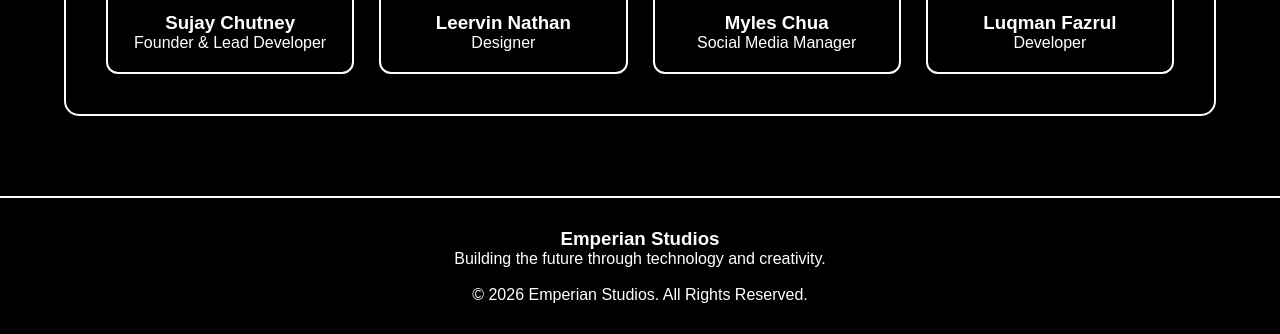
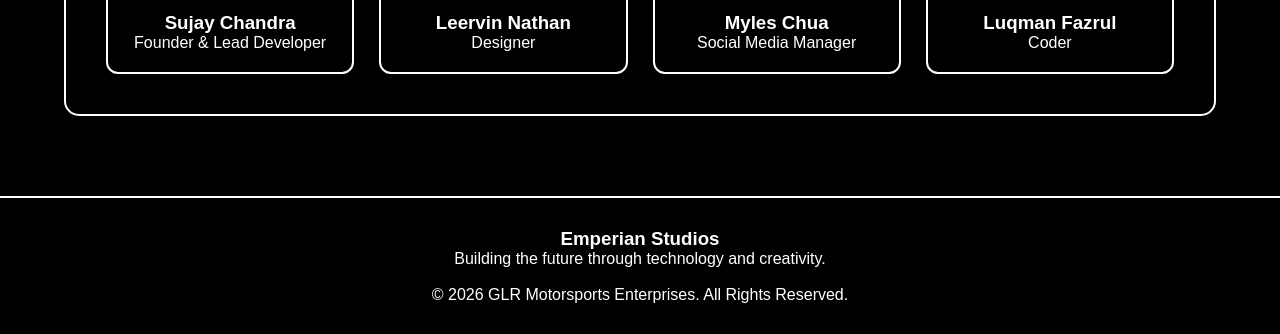
Before and after one commit to greenlimauracing/emperianstudios, a plain HTML site: page index.html in a window 1280 px wide. Shown: the part 1871-2205 px from the top of the page. Drawn offline with Linux system fonts and the light colour scheme.

Commit message:
Update team member names and footer text

```diff
--- a/index.html
+++ b/index.html
@@ -221,7 +221,7 @@
 
         <div class="card">
             <img src="luqman.png" alt="">
-            <h3>Sujay Chutney</h3>
+            <h3>Sujay Chandra</h3>
             <p>Founder & Lead Developer</p>
         </div>
 
@@ -240,7 +240,7 @@
         <div class="card">
             <img src="staff3.png" alt="">
             <h3>Luqman Fazrul</h3>
-            <p>Developer</p>
+            <p>Coder</p>
         </div>
 
     </div>
@@ -255,7 +255,7 @@
 
     <br>
 
-    <p>© 2026 Emperian Studios. All Rights Reserved.</p>
+    <p>© 2026 GLR Motorsports Enterprises. All Rights Reserved.</p>
 
 </footer>
 
```
